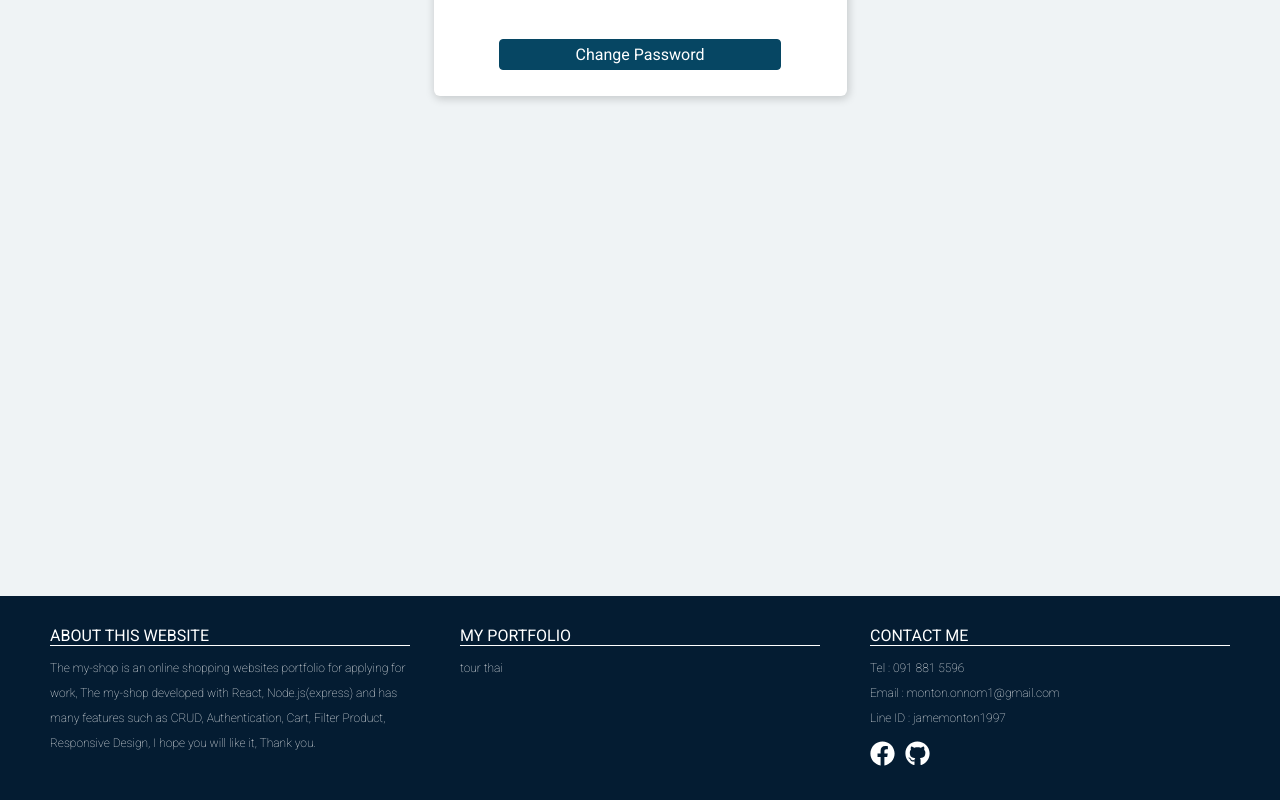
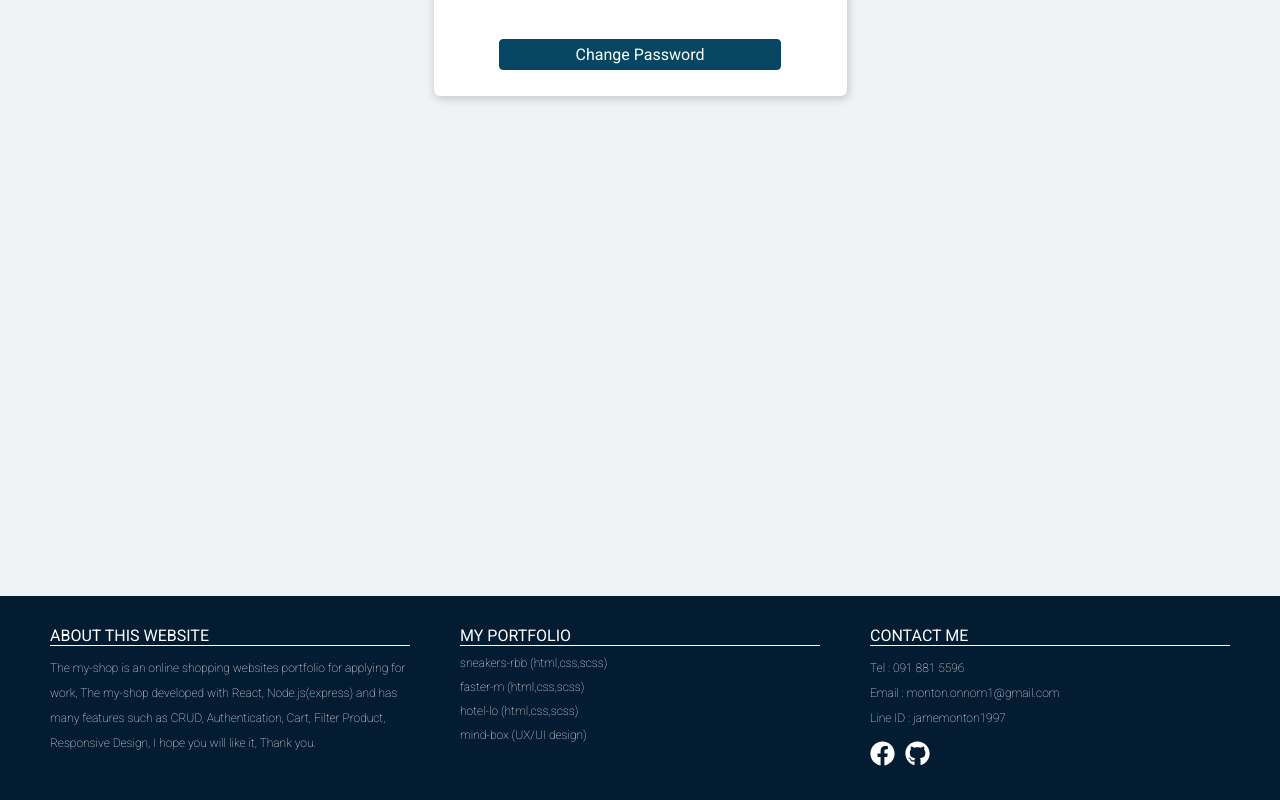
Before and after one commit to alias-th/portfolio-my-shop-v2, a React (Create React App) app in the folder client/: page /resetPassword/1 in a window 1280 px wide. Shown: the part 404-1204 px from the top of the page. Built offline with nearby package versions, Linux system fonts and the light colour scheme; no server answers.

Commit message:
fix footer

```diff
--- a/client/src/cart/components/CartCheckout.js
+++ b/client/src/cart/components/CartCheckout.js
@@ -95,7 +95,7 @@ function CartCheckout() {
               });
 
             alert("Transaction completed by " + details.payer.name.given_name);
-            // window.location.replace("/");
+            window.location.replace("/");
           });
         },
         onError: (err) => {
@@ -113,45 +113,3 @@ export default CartCheckout;
 // sandbox
 // sb-rnu43w11346167@personal.example.com
 // 2QXrm-,x
-
-// window.paypal
-//       .Buttons({
-//         createOrder: function (data, actions) {
-//           return actions.order.create({
-//             purchase_units: [
-//               {
-//                 amount: {
-//                   currency_code: "THB",
-//                   value: "100",
-//                   breakdown: {
-//                     item_total: {
-//                       currency_code: "THB",
-//                       value: "100",
-//                     },
-//                   },
-//                 },
-//                 items: [
-//                   {
-//                     name: "First Product Name",
-//                     unit_amount: {
-//                       currency_code: "THB",
-//                       value: "50",
-//                     },
-//                     quantity: "2",
-//                   },
-//                 ],
-//               },
-//             ],
-//           });
-//         },
-//         onApprove: function (data, actions) {
-//           return actions.order.capture().then(function (details) {
-//             console.log(data);
-//             alert("Transaction completed by " + details.payer.name.given_name);
-//           });
-//         },
-//         onError: (err) => {
-//           console.log(err);
-//         },
-//       })
-//       .render(paypalRef.current);
--- a/client/src/shared/components/Navigation/MainFooter.js
+++ b/client/src/shared/components/Navigation/MainFooter.js
@@ -15,7 +15,38 @@ function MainFooter() {
       </div>
       <div className={classes["content-container"]}>
         <p className={classes["p-title"]}>MY PORTFOLIO</p>
-        <p className={classes["p-content"]}>tour thai</p>
+        <a
+          href="https://sneakers-rbb.netlify.app/"
+          target="_blank"
+          rel="noreferrer"
+          className={classes["a-link-portfolio"]}
+        >
+          sneakers-rbb (html,css,scss)
+        </a>
+        <a
+          href="https://faster-m.netlify.app"
+          target="_blank"
+          rel="noreferrer"
+          className={classes["a-link-portfolio"]}
+        >
+          faster-m (html,css,scss)
+        </a>
+        <a
+          href="https://hotel-lo.netlify.app/"
+          target="_blank"
+          rel="noreferrer"
+          className={classes["a-link-portfolio"]}
+        >
+          hotel-lo (html,css,scss)
+        </a>
+        <a
+          href="https://xd.adobe.com/view/341c0292-0c01-4dcd-b884-804ca74f6bfa-614f/"
+          target="_blank"
+          rel="noreferrer"
+          className={classes["a-link-portfolio"]}
+        >
+          mind-box (UX/UI design)
+        </a>
       </div>
       <div className={classes["content-container"]}>
         <p className={classes["p-title"]}>CONTACT ME</p>
--- a/client/src/shared/components/Navigation/MainFooter.module.css
+++ b/client/src/shared/components/Navigation/MainFooter.module.css
@@ -45,6 +45,22 @@
   color: white;
 }
 
+.a-link:hover {
+  color: cyan;
+}
+
+.a-link-portfolio {
+  text-decoration: none;
+  font-size: 1.2rem;
+  font-weight: 200;
+  color: white;
+}
+
+.a-link-portfolio:hover {
+  border-bottom: 1px solid white;
+  width: max-content;
+}
+
 .content-contact {
   display: flex;
   justify-content: space-between;
--- a/client/src/user/pages/UserAuth.js
+++ b/client/src/user/pages/UserAuth.js
@@ -214,6 +214,28 @@ function UserAuth(props) {
           </Button>
         </div>
       </Card>
+      <div>
+        <div>
+          <p>admin-1@gmail.com</p>
+          <p>mypassword1</p>
+          <p>role : admin</p>
+          <hr />
+        </div>
+        <br />
+        <div>
+          <p>user-1@gmail.com</p>
+          <p>mypassword1</p>
+          <p>role : user</p>
+          <hr />
+        </div>
+        <br />
+        <div>
+          <p>seller-1@gmail.com</p>
+          <p>mypassword1</p>
+          <p>role : seller</p>
+          <hr />
+        </div>
+      </div>
     </main>
   );
 }
--- a/client/src/user/pages/UserAuth.module.css
+++ b/client/src/user/pages/UserAuth.module.css
@@ -11,7 +11,7 @@
   box-shadow: 1px 2px 8px 1px rgba(0, 0, 0, 0.17);
   row-gap: 5rem;
   margin: 0 auto;
-  max-height: 70vh;
+  height: 60rem;
 }
 
 .content-layout-1 input {
@@ -55,7 +55,8 @@
 }
 
 .container {
-  grid-template-columns: 1fr;
+  grid-template-columns: 1fr minmax(200px, auto);
+  column-gap: 0;
 }
 
 @media (max-width: 90em) {
```
